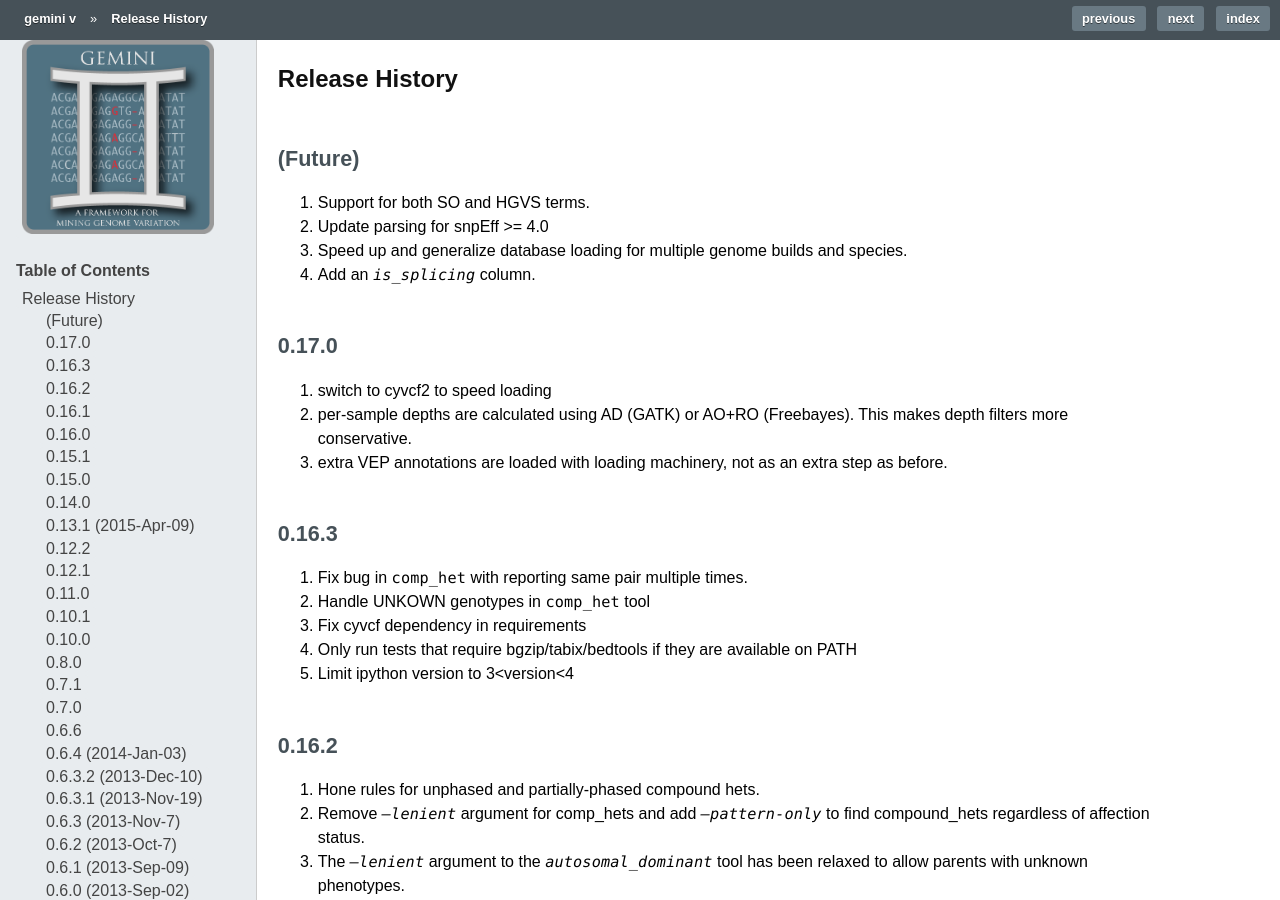
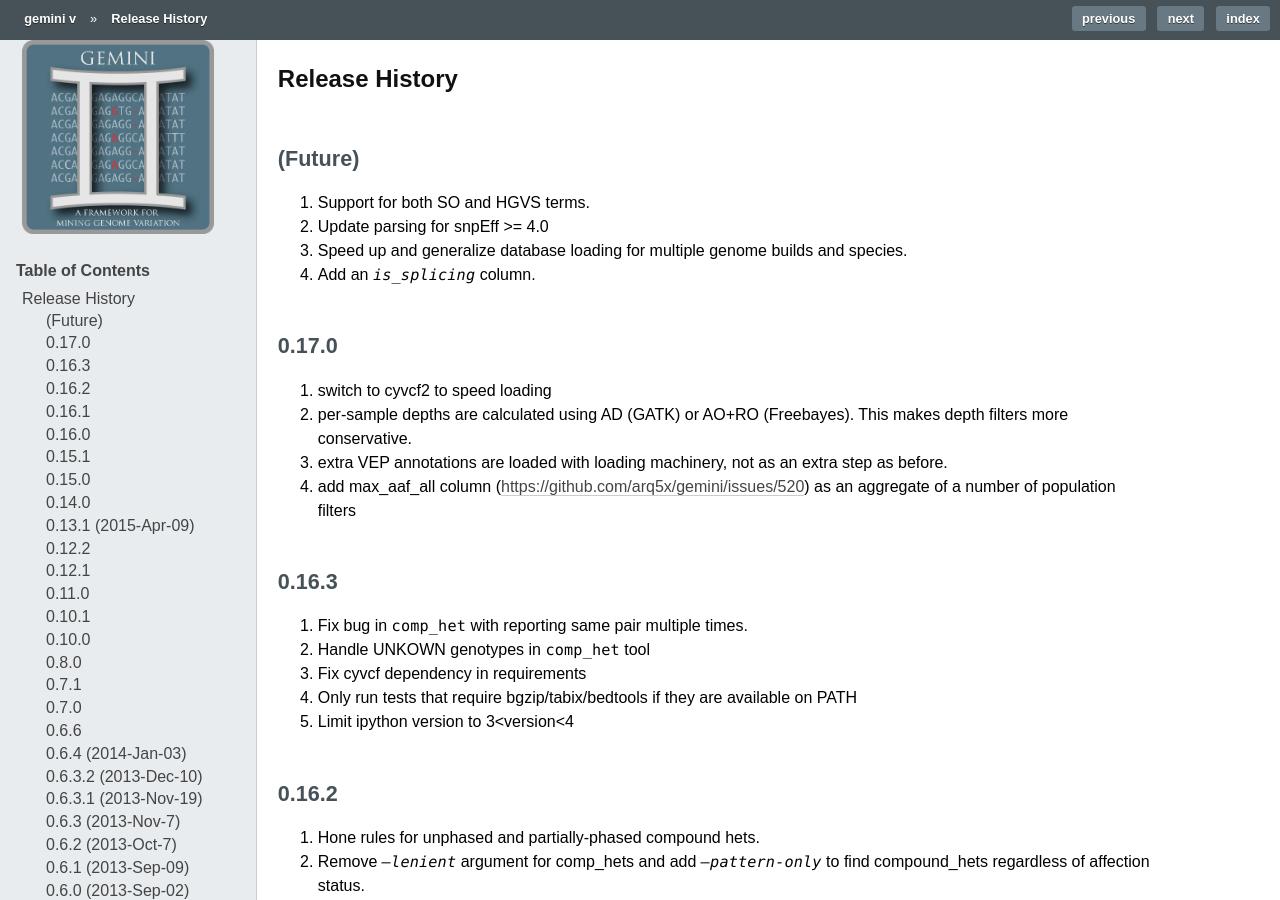
Before and after one commit to arq5x/gemini, a Sphinx documentation site: the page built from docs/content/history.rst, in a window 1280 px wide and 900 px high. Built offline with Sphinx 7.4.7, drawn with Linux system fonts in a browser that asks for light colours; formulas are drawn with MathJax 3; the version number could not be read and is left out; comment, search, counter and statistics services are not loaded.

Commit message:
update history

```diff
--- a/docs/content/history.rst
+++ b/docs/content/history.rst
@@ -14,6 +14,7 @@ Release History
 #. switch to cyvcf2 to speed loading
 #. per-sample depths are calculated using AD (GATK) or AO+RO (Freebayes). This makes depth filters more conservative.
 #. extra VEP annotations are loaded with loading machinery, not as an extra step as before.
+#. add max_aaf_all column (https://github.com/arq5x/gemini/issues/520) as an aggregate of a number of population filters
 
 
 0.16.3
```
